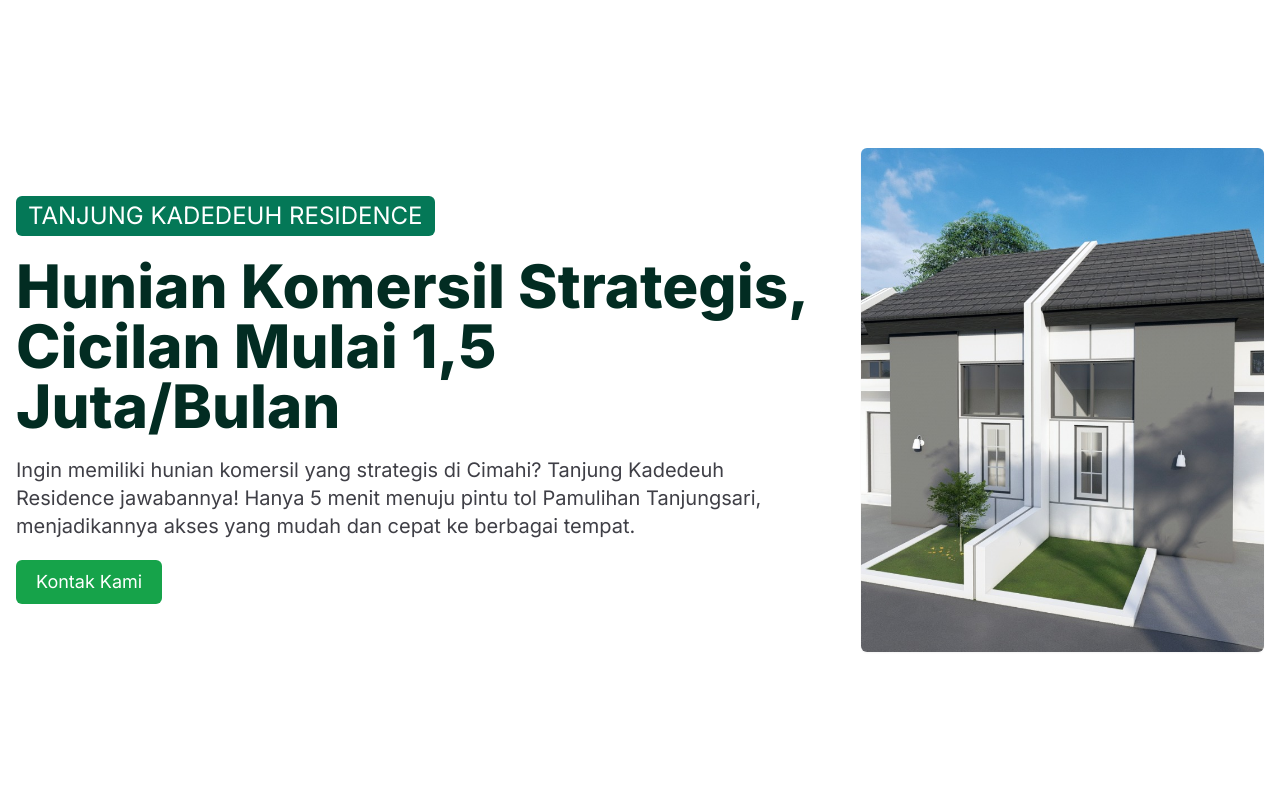
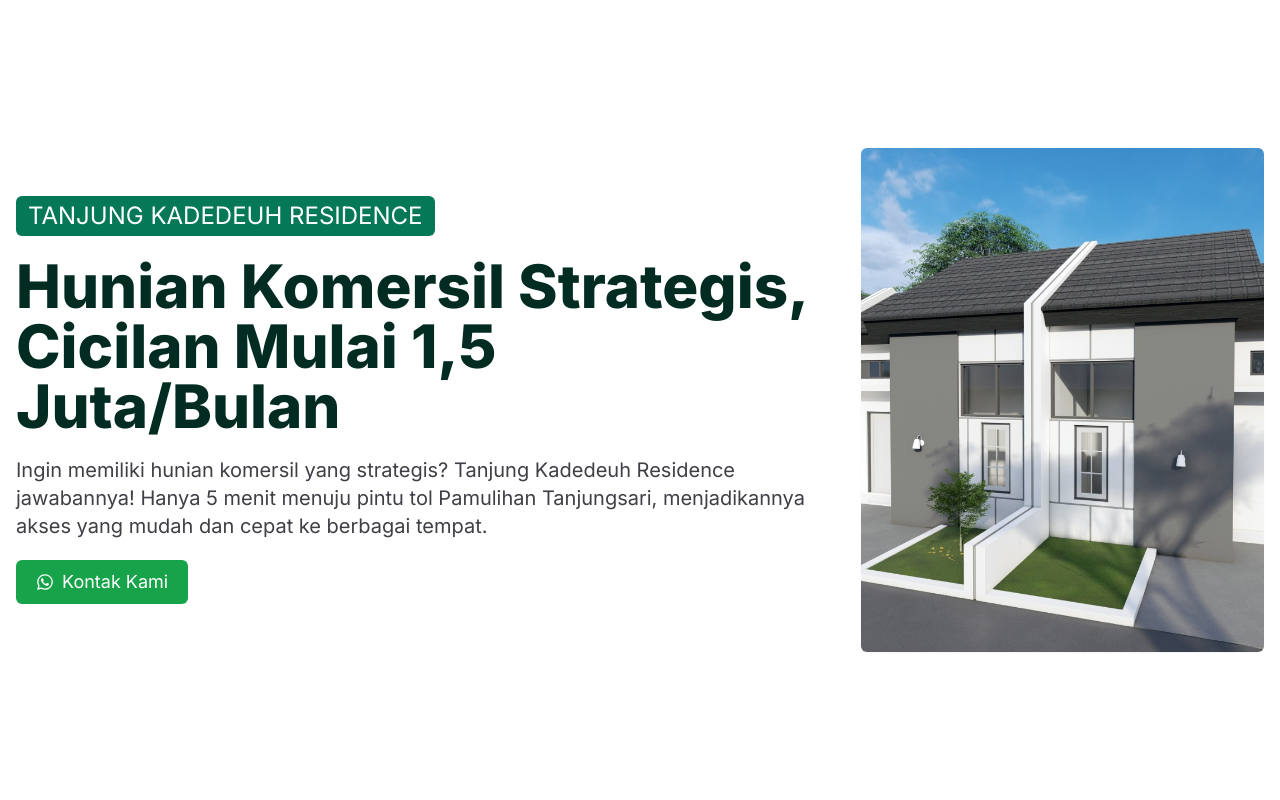
Before and after one commit to adzibilal/kckproperty, a Next.js app: page /tanjungkadedeuhresidence in a window 1280 px wide. Shown: the top 800 px of the page. Built offline with nearby package versions, Linux system fonts and the light colour scheme; no server answers.

Commit message:
test pixel lagi

```diff
--- a/app/_components/FacebookPixel.tsx
+++ b/app/_components/FacebookPixel.tsx
@@ -13,6 +13,10 @@
         if (!loaded) return
 
         pixel.pageview()
+
+        const fbkey = process.env.NEXT_PUBLIC_FB_PIXEL_ID
+
+        console.error(fbkey, 'fbkey')
     }, [pathname, loaded])
 
     return (
--- a/app/layout.tsx
+++ b/app/layout.tsx
@@ -1,22 +1,26 @@
 import type { Metadata } from 'next'
 import { Inter } from 'next/font/google'
 import './globals.css'
+import FacebookPixel from './_components/FacebookPixel'
 
 const inter = Inter({ subsets: ['latin'] })
 
 export const metadata: Metadata = {
-  title: 'Karya Cipta Property',
-  description: 'Ciptakan masa depanmu bersama Karya Cipta Property',
+    title: 'Karya Cipta Property',
+    description: 'Ciptakan masa depanmu bersama Karya Cipta Property'
 }
 
 export default function RootLayout({
-  children,
+    children
 }: {
-  children: React.ReactNode
+    children: React.ReactNode
 }) {
-  return (
-    <html lang="en">
-      <body className={inter.className}>{children}</body>
-    </html>
-  )
+    return (
+        <html lang='en'>
+            <body className={inter.className}>
+                {children}
+                <FacebookPixel />
+            </body>
+        </html>
+    )
 }
--- a/app/tanjungkadedeuhresidence/_components/hero.tsx
+++ b/app/tanjungkadedeuhresidence/_components/hero.tsx
@@ -1,6 +1,7 @@
 'use client'
 import Image from 'next/image'
 import { motion } from 'framer-motion'
+import { FaWhatsapp } from 'react-icons/fa';
 
 const Hero = () => {
     return (
@@ -25,7 +26,7 @@
                     whileInView={{ opacity: 1, y: 0 }}
                     transition={{ duration: 0.5, delay: 0.4 }}
                     className='mt-5 text-xl text-zinc-700 max-md:text-lg max-sm:text-md mb-5'>
-                    Ingin memiliki hunian komersil yang strategis di Cimahi?
+                    Ingin memiliki hunian komersil yang strategis?
                     Tanjung Kadedeuh Residence jawabannya! Hanya 5 menit menuju
                     pintu tol Pamulihan Tanjungsari, menjadikannya akses yang
                     mudah dan cepat ke berbagai tempat.
@@ -35,7 +36,8 @@
                     initial={{ opacity: 0, y: 20 }}
                     whileInView={{ opacity: 1, y: 0 }}
                     transition={{ duration: 0.5, delay: 0.5 }}
-                    className='bg-green-600 hover:bg-green-500 text-white cursor-pointer w-max px-5 py-2 rounded-md text-lg max-md:mx-auto'>
+                    className='bg-green-600 hover:bg-green-500 text-white cursor-pointer w-max px-5 py-2 rounded-md text-lg max-md:mx-auto flex items-center gap-2'>
+                    <FaWhatsapp/>
                     Kontak Kami
                 </motion.div>
             </div>
--- a/package.json
+++ b/package.json
@@ -12,7 +12,8 @@
     "framer-motion": "^10.16.4",
     "next": "13.5.6",
     "react": "^18",
-    "react-dom": "^18"
+    "react-dom": "^18",
+    "react-icons": "^4.11.0"
   },
   "devDependencies": {
     "@types/node": "^20",
--- /dev/null
+++ b/public/scripts/pixel.js
@@ -0,0 +1,29 @@
+const PIXEL_ID = document.currentScript.getAttribute('data-pixel-id')
+
+function initializeFacebookPixel(f, b, e, v, n, t, s) {
+    if (f.fbq) return
+    n = f.fbq = function () {
+        n.callMethod
+            ? n.callMethod.apply(n, arguments)
+            : n.queue.push(arguments)
+    }
+    if (!f._fbq) f._fbq = n
+    n.push = n
+    n.loaded = !0
+    n.version = '2.0'
+    n.queue = []
+    t = b.createElement(e)
+    t.async = !0
+    t.src = v
+    s = b.getElementsByTagName(e)[0]
+    s.parentNode.insertBefore(t, s)
+}
+
+initializeFacebookPixel(
+    window,
+    document,
+    'script',
+    'https://connect.facebook.net/en_US/fbevents.js'
+)
+
+window.fbq('init', PIXEL_ID)
```
Also changed, not shown: 1 other file (tests, documents, lock files or other folders).
